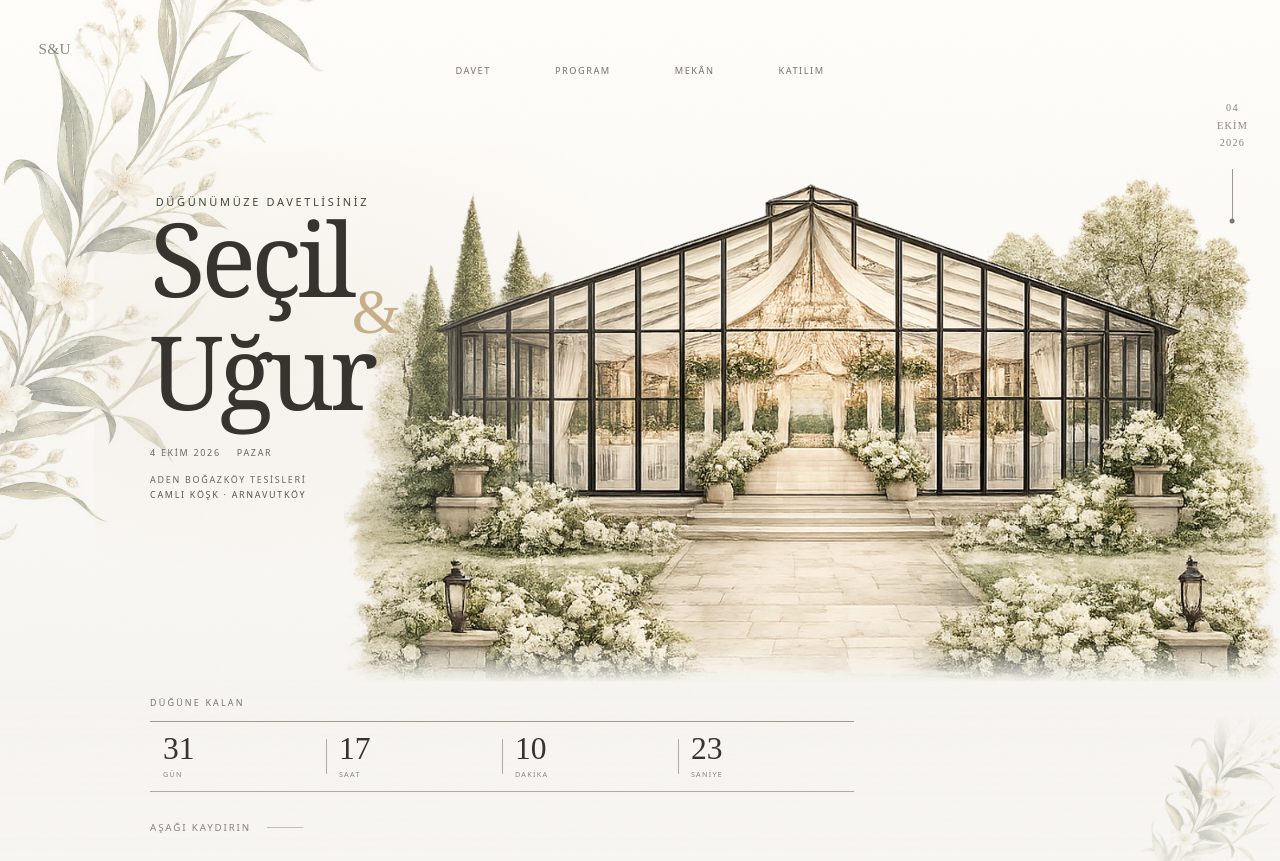
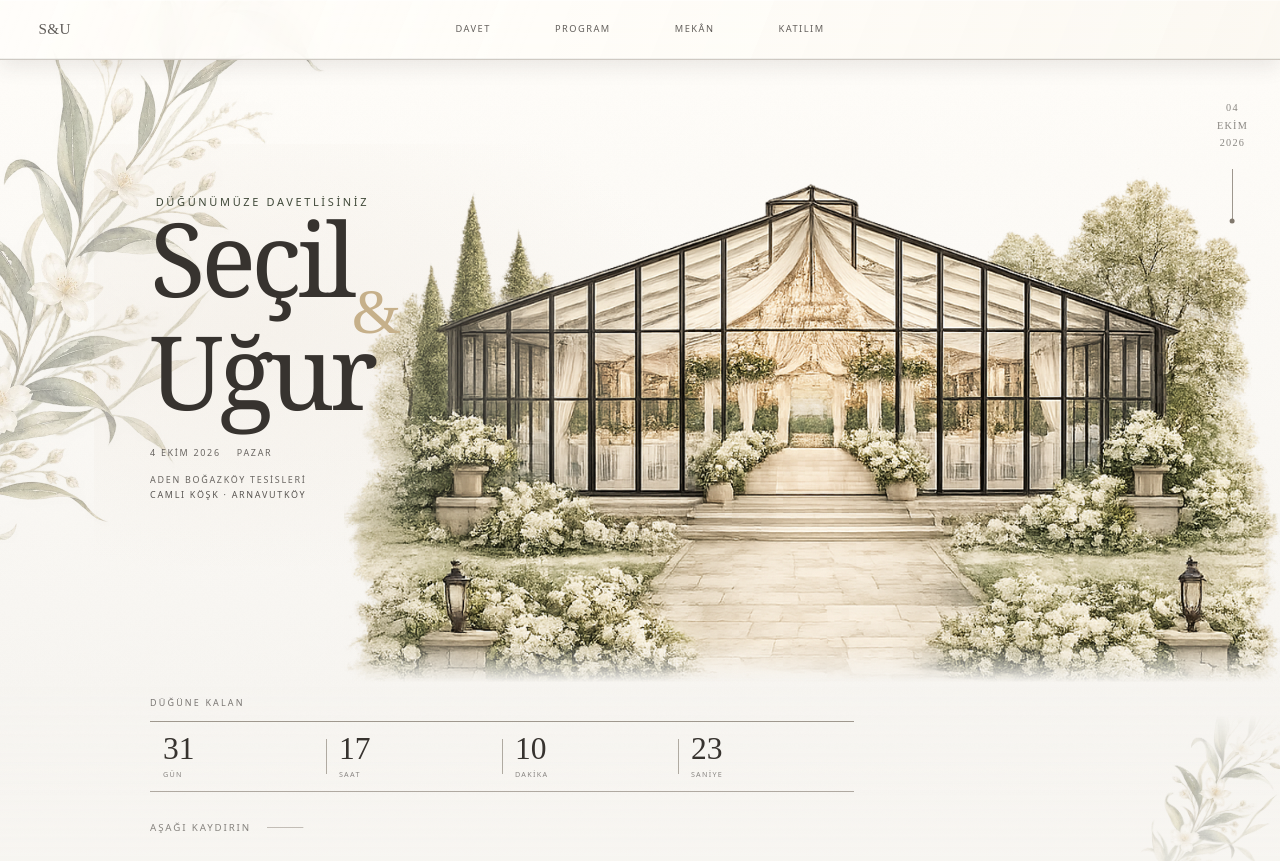
Before and after one commit to seciilusta/secil-ugur-wedding, a Next.js app in the folder apps/web/: page / in a window 1280 px wide. Shown: the top 861 px of the page. Built offline with nearby package versions, Linux system fonts and the light colour scheme.

Commit message:
header adjustments

```diff
--- a/apps/web/src/app/globals.css
+++ b/apps/web/src/app/globals.css
@@ -546,14 +546,103 @@
   }
 
   .hero-topbar {
-    position: absolute;
-    top: clamp(0.75rem, calc(1vh + 1.5vw), 2.75rem);
-    right: clamp(1.25rem, 3vw, 3.5rem);
-    left: clamp(1.25rem, 3vw, 3.5rem);
+    --header-canvas: var(--color-paper);
+    --header-ink: var(--color-charcoal);
+    --header-line: var(--color-hero-line);
+    position: fixed;
+    z-index: 30;
+    top: 0;
+    right: 0;
+    left: 0;
     display: flex;
     align-items: center;
     justify-content: space-between;
     gap: 2rem;
+    isolation: isolate;
+    min-height: 3.75rem;
+    padding: 0.18rem clamp(1.25rem, 3vw, 3.5rem);
+    border-bottom: 1px solid color-mix(in srgb, var(--header-line) 38%, transparent);
+    /* This opaque-enough base is intentional: it keeps the glass consistent
+       over the light paper and the late-page dark canvases, and it prevents
+       Safari's stronger backdrop rendering from looking unlike Chrome. */
+    background:
+      linear-gradient(112deg, rgb(255 255 255 / 20%) 0%, transparent 42%, rgb(198 176 138 / 6%) 100%),
+      color-mix(in srgb, var(--header-canvas) 88%, transparent);
+    box-shadow:
+      inset 0 1px 0 rgb(255 255 255 / 48%),
+      inset 0 -1px 0 rgb(76 85 68 / 7%),
+      0 0.45rem 1.25rem rgb(58 52 46 / 10%);
+    backdrop-filter: blur(14px) saturate(120%);
+    -webkit-backdrop-filter: blur(14px) saturate(120%);
+    transition:
+      background 80ms linear,
+      border-color 180ms var(--ease-calm),
+      box-shadow 180ms var(--ease-calm);
+  }
+
+  @supports not ((backdrop-filter: blur(1px)) or (-webkit-backdrop-filter: blur(1px))) {
+    .hero-topbar {
+      background: var(--header-canvas);
+    }
+  }
+
+  html[data-header-tone="invitation"] .hero-topbar {
+    --header-canvas: color-mix(
+      in srgb,
+      var(--color-ivory) var(--header-invitation-ivory, 100%),
+      var(--color-beige-deep)
+    );
+  }
+
+  html[data-header-tone="program"] .hero-topbar {
+    /* The percentage is updated from the Program canvas's scroll position,
+       so the fixed header follows its beige-to-olive transition instead of
+       waiting for the next semantic section. */
+    --header-canvas: color-mix(
+      in srgb,
+      var(--color-beige-deep) var(--header-program-beige, 100%),
+      var(--color-olive-mist)
+    );
+    --header-line: var(--color-date-accent);
+  }
+
+  html[data-header-tone="venue"] .hero-topbar {
+    --header-canvas: color-mix(
+      in srgb,
+      var(--color-olive-mist) var(--header-venue-mist, 100%),
+      var(--color-olive)
+    );
+    --header-line: var(--color-olive-line);
+  }
+
+  html[data-header-tone="rsvp-olive"] .hero-topbar {
+    --header-canvas: color-mix(
+      in srgb,
+      var(--color-olive) var(--header-rsvp-leading, 100%),
+      var(--color-olive-deep)
+    );
+    --header-ink: var(--color-on-olive);
+    --header-line: var(--color-on-olive-muted);
+  }
+
+  html[data-header-tone="rsvp-mocha"] .hero-topbar {
+    --header-canvas: color-mix(
+      in srgb,
+      var(--color-olive-deep) var(--header-rsvp-leading, 100%),
+      var(--color-deep-mocha)
+    );
+    --header-ink: var(--color-on-olive);
+    --header-line: var(--color-on-olive-muted);
+  }
+
+  html[data-header-tone="footer"] .hero-topbar {
+    --header-canvas: color-mix(
+      in srgb,
+      var(--color-deep-mocha) var(--header-footer-mocha, 100%),
+      var(--color-soft-black)
+    );
+    --header-ink: var(--color-on-dark-muted);
+    --header-line: var(--color-on-dark-muted);
   }
 
   .hero-monogram a {
@@ -564,13 +653,15 @@
     font-family: var(--font-display);
     font-size: 0.95rem;
     letter-spacing: 0.03em;
-    color: color-mix(in srgb, var(--color-olive) 68%, transparent);
+    color: color-mix(in srgb, var(--header-ink) 80%, transparent);
+    transition: color 180ms var(--ease-calm);
   }
 
   .hero-nav {
     position: absolute;
+    top: 50%;
     left: 50%;
-    transform: translateX(-50%);
+    transform: translate(-50%, -50%);
     display: flex;
     align-items: center;
     gap: clamp(0.75rem, 5vw, 5.5rem);
@@ -586,7 +677,8 @@
     font-weight: 500;
     letter-spacing: clamp(0.1em, 0.5vw, 0.16em);
     text-transform: uppercase;
-    color: color-mix(in srgb, var(--color-charcoal) 68%, transparent);
+    color: color-mix(in srgb, var(--header-ink) 78%, transparent);
+    transition: color 180ms var(--ease-calm);
   }
 
   .hero-nav a::after {
@@ -598,8 +690,10 @@
     height: 1px;
     transform: scaleX(0);
     transform-origin: right;
-    background: var(--color-hero-line);
-    transition: transform 500ms var(--ease-calm);
+    background: var(--header-line);
+    transition:
+      transform 500ms var(--ease-calm),
+      background-color 180ms var(--ease-calm);
   }
 
   .hero-nav a:hover::after,
@@ -889,7 +983,18 @@
     }
 
     .hero-venue-image-mobile {
+      /* The artwork begins directly beneath the header. Its natural
+         watercolor whitespace keeps the copy legible without a second,
+         accidental-looking fade above the greenhouse. */
       transform: translate(1vw, 8svh) scale(1.05);
+    }
+
+    .hero-copy {
+      top: clamp(5.75rem, calc(6svh + 7vw), 7rem);
+    }
+
+    .hero-title {
+      font-size: clamp(3.55rem, 15vw, 4.1rem);
     }
 
     .hero-monogram a {
@@ -912,6 +1017,7 @@
     }
 
     .hero-details {
+      margin-top: 1rem;
       letter-spacing: 0.14em;
     }
 
@@ -1003,6 +1109,121 @@
     }
   }
 
+  /* On short portrait phones, moving the artwork below the venue copy needs
+     actual canvas height. Without it the art is simply clipped at the fold. */
+  @media (max-width: 48rem) and (max-height: 44rem) and (orientation: portrait) {
+    .hero-artwork {
+      --hero-stage-height: max(100svh, 48rem);
+    }
+  }
+
+  /* A phone in landscape is wide enough to otherwise select the tablet hero,
+     but it has far less vertical room than either the tablet or portrait-mobile
+     compositions. Keep the opening legible as a compact horizontal lockup. */
+  @media (orientation: landscape) and (max-width: 60rem) and (max-height: 34rem) {
+    .hero-artwork {
+      --hero-bleed: 6rem;
+      --hero-art-fade: 2.5rem;
+      --hero-countdown-lift: 6rem;
+      --hero-content-left: clamp(1.25rem, 5vw, 3.5rem);
+      --hero-content-right: clamp(1.25rem, 5vw, 3.5rem);
+    }
+
+    .hero-venue-image-desktop {
+      opacity: 1;
+      transform: none;
+    }
+
+    .hero-venue-image-mobile {
+      opacity: 0;
+    }
+
+    .hero-topbar {
+      top: 0;
+      right: 0;
+      left: 0;
+      min-height: 2.7rem;
+      padding-inline: var(--hero-content-left);
+    }
+
+    .hero-nav {
+      gap: clamp(0.7rem, 3vw, 1.75rem);
+    }
+
+    .hero-nav a {
+      min-height: 34px;
+      font-size: 0.5rem;
+      letter-spacing: 0.11em;
+    }
+
+    .hero-copy {
+      top: clamp(3rem, 14svh, 4.5rem);
+      width: min(48%, 25rem);
+    }
+
+    .hero-title {
+      display: flex;
+      align-items: center;
+      gap: 0.08em;
+      font-size: clamp(3.15rem, 6vw, 4.25rem);
+      line-height: 0.9;
+      text-wrap: nowrap;
+    }
+
+    .hero-title i {
+      margin: 0;
+      font-size: 0.52em;
+    }
+
+    .hero-details {
+      width: 100%;
+      margin-top: 1rem;
+      font-size: 0.56rem;
+      line-height: 1.45;
+      letter-spacing: 0.12em;
+    }
+
+    .hero-place {
+      margin-top: 0.3rem;
+    }
+
+    .hero-vertical-date {
+      display: none;
+    }
+
+    .hero-countdown-band {
+      gap: 0.35rem;
+      padding-block: 0.45rem 1.25rem;
+    }
+
+    .hero-countdown-overline {
+      margin-bottom: 0.2rem;
+      font-size: 0.48rem;
+    }
+
+    .countdown-unit {
+      gap: 0.15rem;
+      padding-block: 0.4rem;
+    }
+
+    .countdown-value {
+      font-size: clamp(1.1rem, 2.6vw, 1.45rem);
+    }
+
+    .countdown-label {
+      font-size: 0.42rem;
+    }
+
+    .hero-scroll a {
+      min-height: 1.8rem;
+      font-size: 0.52rem;
+    }
+
+    .hero-scroll-line {
+      width: 3rem;
+    }
+  }
+
   /* ---- Editorial section choreography ------------------------------- */
 
   .editorial-line {
--- a/apps/web/src/app/page.tsx
+++ b/apps/web/src/app/page.tsx
@@ -1,4 +1,4 @@
-import { Hero } from "@/components/sections/Hero";
+import { Hero, HeroHeader } from "@/components/sections/Hero";
 import { Invitation } from "@/components/sections/Invitation";
 import { EventDetails } from "@/components/sections/EventDetails";
 import { VenueMap } from "@/components/sections/VenueMap";
@@ -15,6 +15,7 @@ import { site } from "@/config/site";
 export default function Page() {
   return (
     <main className="page-canvas">
+      <HeroHeader />
       <div className="light-experience">
         <Hero />
         <Invitation />
--- /dev/null
+++ b/apps/web/src/components/hero/HeaderTone.tsx
@@ -0,0 +1,64 @@
+"use client";
+
+import { useEffect } from "react";
+
+const regions = [
+  { selector: ".hero-artwork", tone: "paper" },
+  { selector: "#davet", tone: "invitation" },
+  { selector: "#program", tone: "program" },
+  { selector: "#mekan", tone: "venue" },
+  { selector: "#katilim", tone: "rsvp" },
+  { selector: "footer", tone: "footer" },
+] as const;
+
+/** Keeps the persistent navigation on the same colour journey as the canvas. */
+export function HeaderTone() {
+  useEffect(() => {
+    const updateTone = () => {
+      const referenceY = 72;
+      const active = regions.reduce<(typeof regions)[number] | undefined>((current, region) => {
+        const element = document.querySelector<HTMLElement>(region.selector);
+        return element && element.getBoundingClientRect().top <= referenceY ? region : current;
+      }, undefined);
+
+      let tone: string = active?.tone ?? "paper";
+      const element = active && document.querySelector<HTMLElement>(active.selector);
+      const bounds = element?.getBoundingClientRect();
+      const progress = bounds ? Math.max(0, Math.min(1, (referenceY - bounds.top) / bounds.height)) : 0;
+
+      if (tone === "invitation") {
+        document.documentElement.style.setProperty("--header-invitation-ivory", `${100 - progress * 100}%`);
+      } else if (tone === "program") {
+        // Mirror the three colour stops in the Program canvas: beige → mist.
+        const beigeShare = progress <= 0.35
+          ? 100 - (28 * progress) / 0.35
+          : progress <= 0.65
+            ? 72 - (36 * (progress - 0.35)) / 0.3
+            : 36 - (36 * (progress - 0.65)) / 0.35;
+        document.documentElement.style.setProperty("--header-program-beige", `${beigeShare}%`);
+      } else if (tone === "venue") {
+        document.documentElement.style.setProperty("--header-venue-mist", `${100 - Math.min(progress / 0.78, 1) * 100}%`);
+      } else if (tone === "rsvp") {
+        const firstHalf = progress <= 0.55;
+        tone = firstHalf ? "rsvp-olive" : "rsvp-mocha";
+        const stageProgress = firstHalf ? progress / 0.55 : (progress - 0.55) / 0.45;
+        document.documentElement.style.setProperty("--header-rsvp-leading", `${100 - stageProgress * 100}%`);
+      } else if (tone === "footer") {
+        document.documentElement.style.setProperty("--header-footer-mocha", `${100 - progress * 100}%`);
+      }
+
+      document.documentElement.dataset.headerTone = tone;
+    };
+
+    updateTone();
+    window.addEventListener("scroll", updateTone, { passive: true });
+    window.addEventListener("resize", updateTone);
+
+    return () => {
+      window.removeEventListener("scroll", updateTone);
+      window.removeEventListener("resize", updateTone);
+    };
+  }, []);
+
+  return null;
+}
--- a/apps/web/src/components/motion/Choreography.tsx
+++ b/apps/web/src/components/motion/Choreography.tsx
@@ -5,11 +5,15 @@ import { useRef, type ReactNode } from "react";
 
 const EASE = [0.22, 0.61, 0.36, 1] as const;
 
-type Entrance = "hero-title" | "hero-meta" | "from-left" | "from-right" | "soft-scale" | "quiet";
+type Entrance = "hero-title" | "hero-meta" | "hero-nav" | "from-left" | "from-right" | "soft-scale" | "quiet";
 
 const initialByEntrance: Record<Entrance, { opacity: number; x?: number; y?: number; scale?: number }> = {
   "hero-title": { opacity: 0, x: -18, y: 10 },
   "hero-meta": { opacity: 0, x: 18 },
+  /* The absolutely positioned top navigation may fade in, but must not be
+     transformed: transforms create a new containing block and disturb its
+     centre alignment during the animation. */
+  "hero-nav": { opacity: 0 },
   "from-left": { opacity: 0, x: -24 },
   "from-right": { opacity: 0, x: 24 },
   "soft-scale": { opacity: 0, scale: 0.975 },
@@ -31,8 +35,8 @@ export function EntranceMotion({
 }) {
   const reduceMotion = useReducedMotion();
   const initial = reduceMotion ? false : initialByEntrance[entrance];
-  const animate = { opacity: 1, x: 0, y: 0, scale: 1 };
-  const transition = { duration: entrance === "soft-scale" ? 1.45 : 0.95, delay, ease: EASE };
+  const animate = entrance === "hero-nav" ? { opacity: 1 } : { opacity: 1, x: 0, y: 0, scale: 1 };
+  const transition = { duration: entrance === "soft-scale" ? 1.45 : entrance === "hero-nav" ? 0.45 : 0.95, delay, ease: EASE };
 
   if (trigger === "mount") {
     return (
--- a/apps/web/src/components/sections/Hero.tsx
+++ b/apps/web/src/components/sections/Hero.tsx
@@ -1,6 +1,33 @@
+import Link from "next/link";
+
 import { Countdown } from "@/components/hero/Countdown";
+import { HeaderTone } from "@/components/hero/HeaderTone";
 import { BotanicalDrift, EntranceMotion } from "@/components/motion/Choreography";
 import { site } from "@/config/site";
+
+export function HeroHeader() {
+  const { couple, hero } = site;
+
+  return (
+    <header className="hero-topbar">
+      <HeaderTone />
+      <EntranceMotion entrance="from-left" trigger="mount" className="hero-monogram">
+        <Link href="/" aria-label={`${couple.combined} ana sayfa`}>
+          {couple.monogram}
+        </Link>
+      </EntranceMotion>
+
+      <EntranceMotion entrance="hero-nav" trigger="mount" delay={0.06}>
+        <nav aria-label="Sayfa bölümleri" className="hero-nav">
+          <a href="#davet">{hero.navigation.invitation}</a>
+          <a href="#program">{hero.navigation.weddingDay}</a>
+          <a href="#mekan">{hero.navigation.venue}</a>
+          <a href="#katilim">{hero.navigation.rsvp}</a>
+        </nav>
+      </EntranceMotion>
+    </header>
+  );
+}
 
 export function Hero() {
   const { couple, event, venue, hero, artwork } = site;
@@ -40,23 +67,6 @@ export function Hero() {
         <img src={artwork.botanical} alt={artwork.botanicalAlt} width="900" height="1350" decoding="async" />
       </BotanicalDrift>
       <div className="hero-shell">
-        <header className="hero-topbar">
-          <EntranceMotion entrance="from-left" trigger="mount" className="hero-monogram">
-            <a href="#davet" aria-label={`${couple.combined} davetiyesi`}>
-              {couple.monogram}
-            </a>
-          </EntranceMotion>
-
-          <EntranceMotion entrance="hero-meta" trigger="mount" delay={0.12}>
-            <nav aria-label="Sayfa bölümleri" className="hero-nav">
-              <a href="#davet">{hero.navigation.invitation}</a>
-              <a href="#program">{hero.navigation.weddingDay}</a>
-              <a href="#mekan">{hero.navigation.venue}</a>
-              <a href="#katilim">{hero.navigation.rsvp}</a>
-            </nav>
-          </EntranceMotion>
-        </header>
-
         <div className="hero-copy">
           <EntranceMotion entrance="from-left" trigger="mount" delay={0.12}>
             <p className="hero-overline">{hero.overline}</p>
```
Also changed, not shown: apps/web/src/components/timeline/WeddingTimeline.tsx (+5 -3 lines), 1 other file (tests, documents, lock files or other folders).
